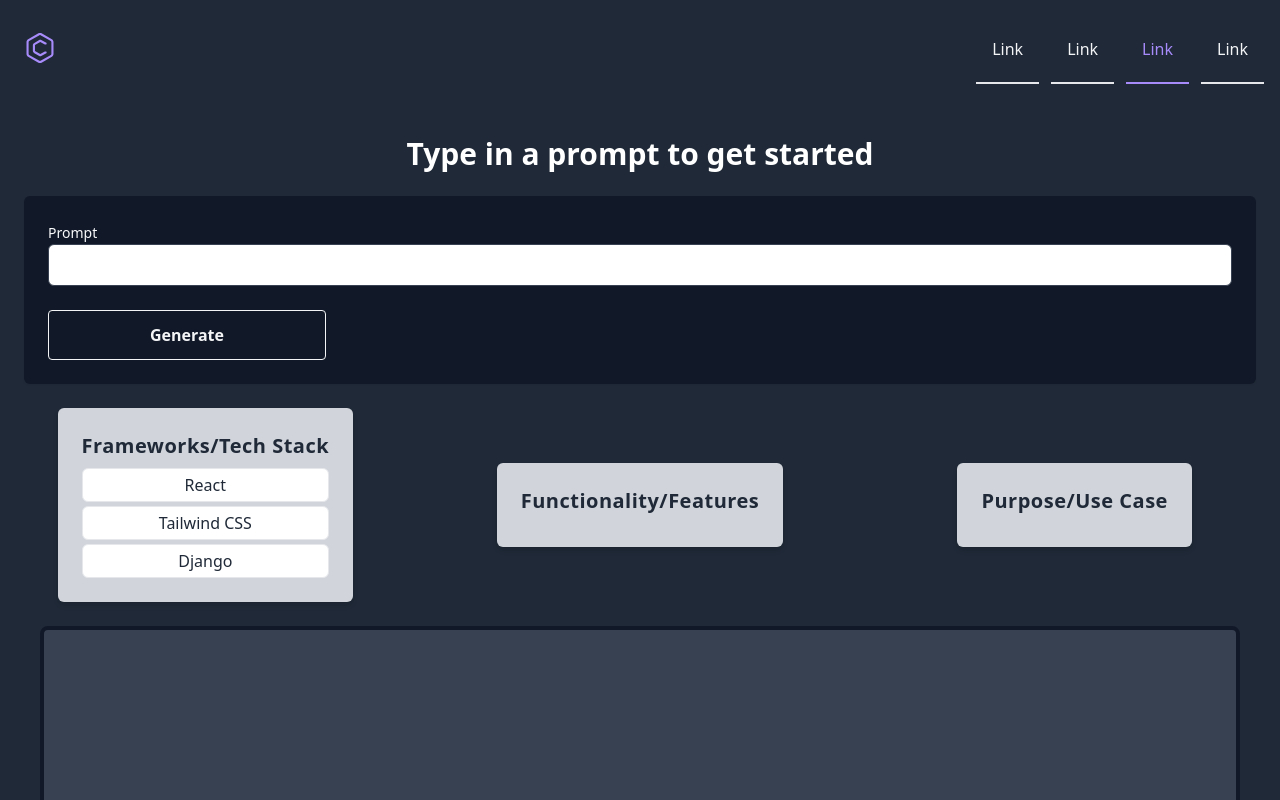
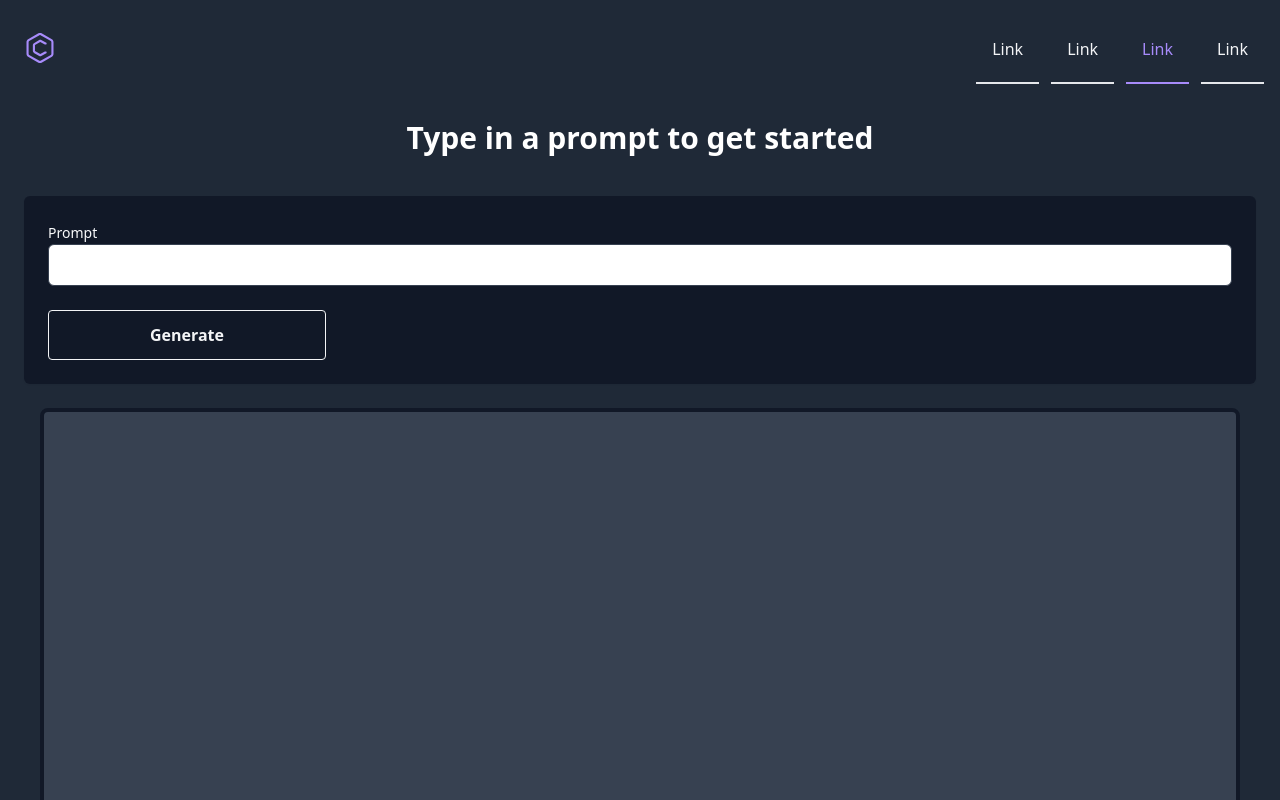
Before and after one commit to d4julian/mlh-2025, a React (Vite) app in the folder web/: page / in a window 1280 px wide. Shown: the top 800 px of the page. Built offline with nearby package versions, Linux system fonts and the light colour scheme.

Commit message:
Updated App.jsx, Cards.jsx, Form.jsx, useCategorize.jsx
The form successfully sends and retrieves the data, and upon retrieval the data is separated into their cards

```diff
--- a/web/src/App.jsx
+++ b/web/src/App.jsx
@@ -5,21 +5,28 @@ import Cards from "./components/Cards";
 import { useState } from "react";
 
 export default function App() {
+  const [generatedText, setGeneratedText] = useState(null);
   const [puzzlePieces, setPuzzlePieces] = useState([]);
-  const setPieces = (newPuzzlePieces) => {
-    setPuzzlePieces(newPuzzlePieces);
+
+  const handleCategorizeSuccess = (data) => {
+    setGeneratedText(data);
   };
 
   return (
     <div className="bg-gray-800">
       <Header />
-      <h2 className="text-3xl font-bold text-white pt-10 mx-auto text-center">
-        Type in a prompt to get started
-      </h2>
-      <Form />
-
-      <Cards puzzlePieces={puzzlePieces} setPuzzlePieces={setPuzzlePieces} />
-      <PuzzleBoard puzzlePieces={puzzlePieces} setPuzzlePieces={setPieces} />
+      <Form onCategorizeSuccess={handleCategorizeSuccess} />
+      {generatedText && (
+        <Cards
+          generatedText={generatedText}
+          puzzlePieces={puzzlePieces}
+          setPuzzlePieces={setPuzzlePieces}
+        />
+      )}
+      <PuzzleBoard
+        puzzlePieces={puzzlePieces}
+        setPuzzlePieces={setPuzzlePieces}
+      />
 
       <div className="h-20"></div>
     </div>
--- a/web/src/components/Cards.jsx
+++ b/web/src/components/Cards.jsx
@@ -1,25 +1,18 @@
-export default function Cards({ puzzlePieces, setPuzzlePieces }) {
-  const cards = [
-    {
-      title: "Frameworks/Tech Stack",
-      items: ["React", "Tailwind CSS", "Django"],
-    },
-    {
-      title: "Functionality/Features",
-      items: [],
-    },
-    {
-      title: "Purpose/Use Case",
-      items: [],
-    },
-  ];
+export default function Cards({
+  puzzlePieces,
+  setPuzzlePieces,
+  generatedText,
+}) {
+  if (!generatedText) return null;
+
+  const categories = Object.entries(generatedText);
 
   const getRandomColor = () =>
     `#${Math.floor(Math.random() * 16777215).toString(16)}`;
 
   return (
     <div className="grid grid-cols-3 gap-6 mx-auto max-w-7xl place-items-center mb-6">
-      {cards.map((card, index) => (
+      {categories.map(([category, items], index) => (
         <div
           key={index}
           className="max-w-xs rounded-md shadow-md bg-gray-300 text-gray-800"
@@ -27,10 +20,10 @@ export default function Cards({ puzzlePieces, setPuzzlePieces }) {
           <div className="flex flex-col justify-between p-6 space-y-8">
             <div className="space-y-2">
               <h2 className="text-xl font-semibold tracking-wide">
-                {card.title}
+                {category}
               </h2>
               <div className="flex flex-col gap-y-1">
-                {card.items.map((item, index) => (
+                {items.map((item, itemIndex) => (
                   <button
                     onClick={() => {
                       setPuzzlePieces([
@@ -41,11 +34,11 @@ export default function Cards({ puzzlePieces, setPuzzlePieces }) {
                           y: Math.random() * 300, // direct y property
                           type: "middle", // consistent type
                           text: item,
-                          color: getRandomColor()
+                          color: getRandomColor(),
                         },
                       ]);
                     }}
-                    key={index}
+                    key={itemIndex}
                     className="bg-white border rounded-md py-1 text-center hover:bg-purple-200 transition-colors duration-200"
                   >
                     {item}
--- a/web/src/components/Form.jsx
+++ b/web/src/components/Form.jsx
@@ -2,9 +2,9 @@ import React, { useState } from "react";
 import Button from "./Button";
 import useCategorize from "../hooks/useCategorize";
 
-export default function Form() {
+export default function Form({ onCategorizeSuccess }) {
   const [inputText, setInputText] = useState("");
-  const { generatedText, fetchCategorize, loading, error } = useCategorize();
+  const { fetchCategorize, loading, error } = useCategorize();
 
   const handleChange = (e) => {
     setInputText(e.target.value);
@@ -15,8 +15,9 @@ export default function Form() {
     const endpoint = "http://127.0.0.1:8000/api/categorize";
 
     try {
-      await fetchCategorize(endpoint, inputText);
+      const data = await fetchCategorize(endpoint, inputText);
       console.log("[LOG] fetchCategorize call completed");
+      onCategorizeSuccess(data);
     } catch (err) {
       console.error("[ERROR]", err);
     }
@@ -24,6 +25,9 @@ export default function Form() {
 
   return (
     <section className="p-6 bg-gray-800 text-gray-50">
+      <h2 className="text-3xl font-bold text-white pb-10 mx-auto text-center">
+        Type in a prompt to get started
+      </h2>
       <form
         noValidate=""
         action=""
@@ -52,23 +56,6 @@ export default function Form() {
       </form>
 
       {error && <p style={{ color: "red" }}>Error: {error}</p>}
-
-      {generatedText && (
-        <div>
-          <h3>Generated Response:</h3>
-          <p>
-            <strong>Frameworks/Tech Stack:</strong>{" "}
-            {generatedText["Frameworks/Tech Stack"].join(", ")}
-          </p>
-          <p>
-            <strong>Functionality/Features:</strong>{" "}
-            {generatedText["Functionality/Features"].join(", ")}
-          </p>
-          <p>
-            <strong>Purpose:</strong> {generatedText["Purpose"].join(", ")}
-          </p>
-        </div>
-      )}
     </section>
   );
 }
--- a/web/src/hooks/useCategorize.jsx
+++ b/web/src/hooks/useCategorize.jsx
@@ -1,7 +1,6 @@
 import { useState } from "react";
 
 const useCategorize = () => {
-  const [generatedText, setGeneratedText] = useState(null);
   const [loading, setLoading] = useState(false);
   const [error, setError] = useState(null);
 
@@ -9,7 +8,7 @@ const useCategorize = () => {
     setLoading(true);
     setError(null);
 
-    console.log("[LOG] Sending prompt to backend"); // Log input
+    console.log("[LOG] Sending prompt to backend");
 
     try {
       const response = await fetch(endpoint, {
@@ -25,15 +24,16 @@ const useCategorize = () => {
       }
 
       const data = await response.json();
-      setGeneratedText(data);
+      return data; // Just return the data, no need to set local state
     } catch (err) {
       setError(err.message);
+      throw err;
     } finally {
       setLoading(false);
     }
   };
 
-  return { generatedText, fetchCategorize, loading, error };
+  return { fetchCategorize, loading, error }; // Removed generatedText from return
 };
 
 export default useCategorize;
```
Also changed, not shown: 2 other files (tests, documents, lock files or other folders).
